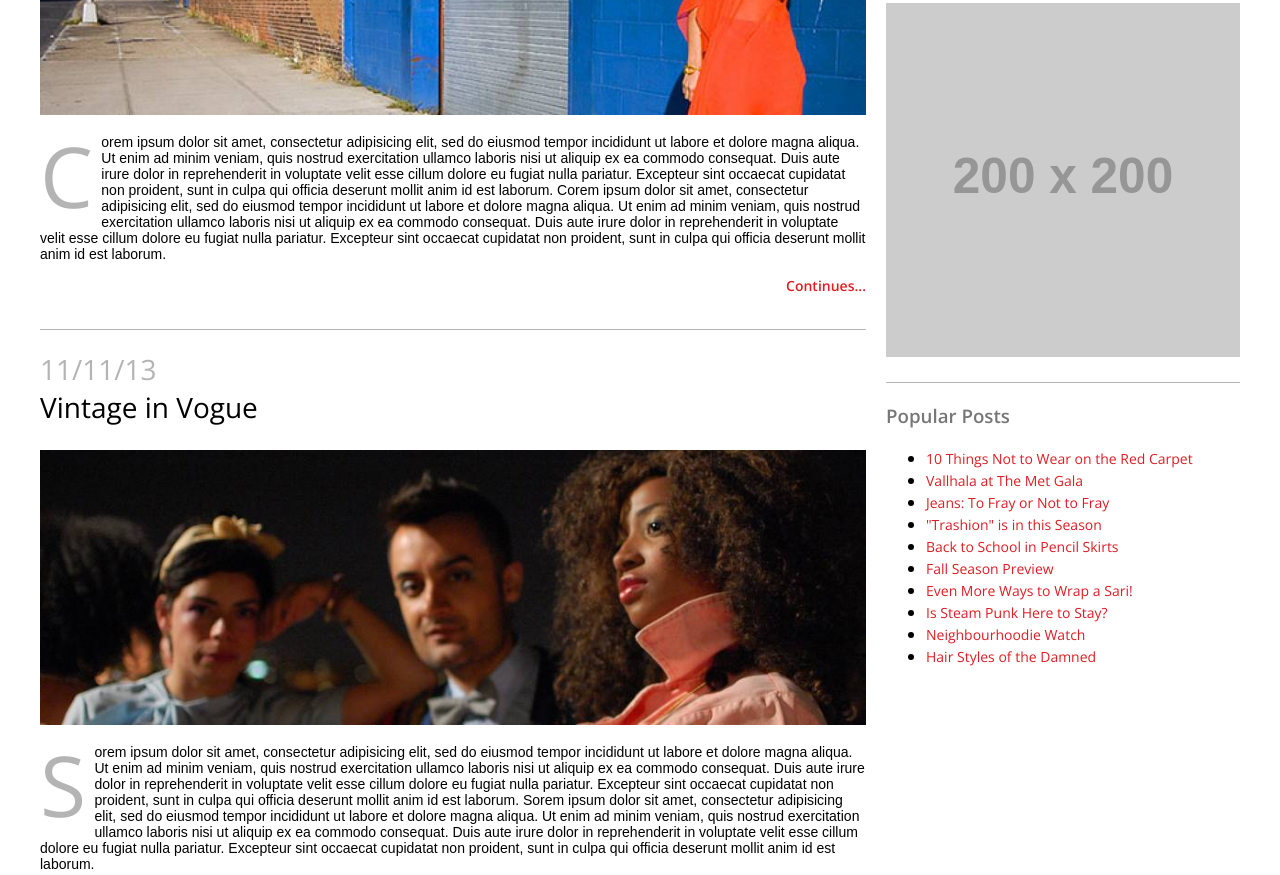
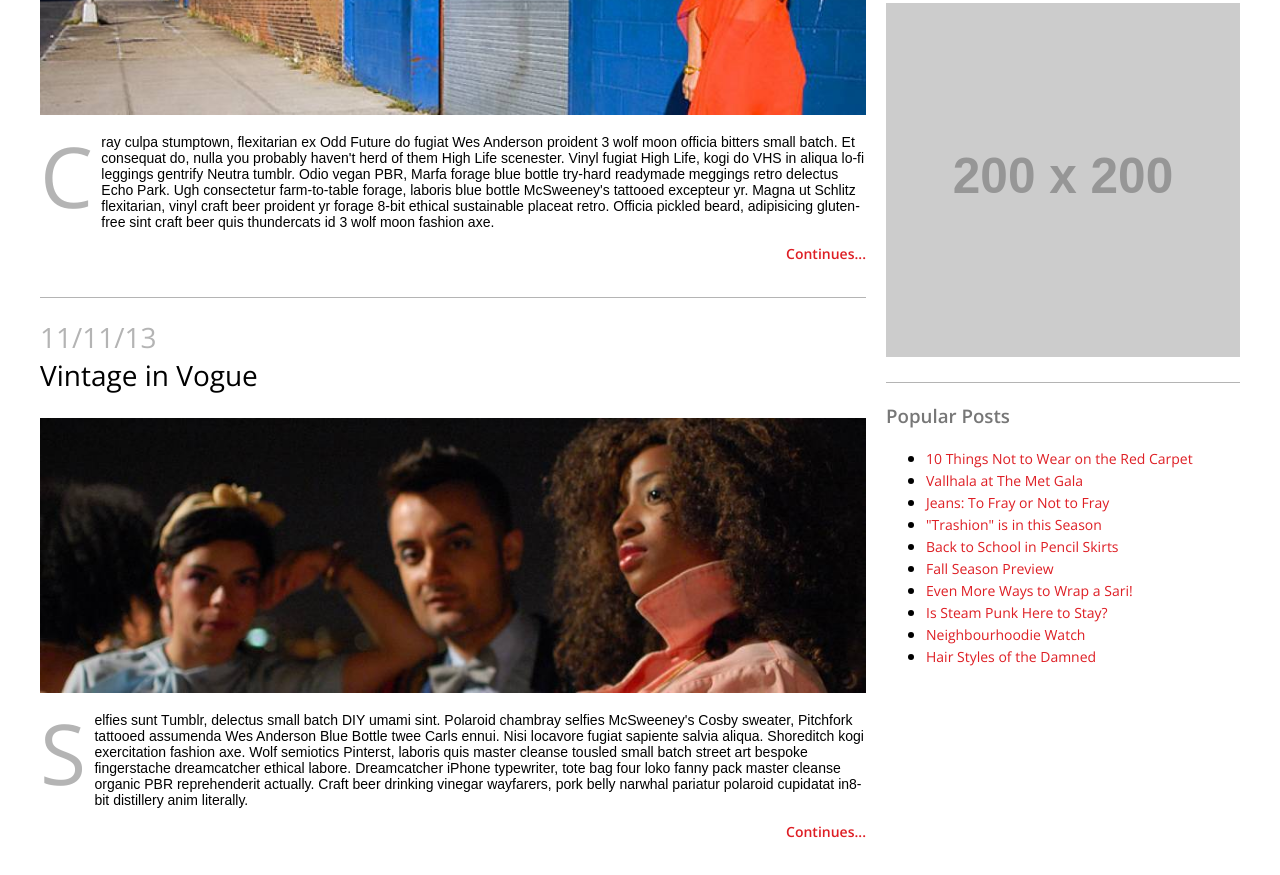
Before and after one commit to Sonna/fashion_css, a plain HTML site: page index.html in a window 1280 px wide. Shown: the part 427-1302 px from the top of the page. Drawn offline with nearby package versions, Linux system fonts and the light colour scheme; placeholder pictures from the web are drawn by us.

Commit message:
Update article text to match mockup example
Update the article text to match the mockup example in order to better
update the styles to best match it.

```diff
--- a/index.html
+++ b/index.html
@@ -31,18 +31,14 @@
         <h1>On the Street in Brooklyn</h1>
         <img src="images/fashion_photo.jpeg">
         <p class="leading">
-          Corem ipsum dolor sit amet, consectetur adipisicing elit, sed do eiusmod
-          tempor incididunt ut labore et dolore magna aliqua. Ut enim ad minim veniam,
-          quis nostrud exercitation ullamco laboris nisi ut aliquip ex ea commodo
-          consequat. Duis aute irure dolor in reprehenderit in voluptate velit esse
-          cillum dolore eu fugiat nulla pariatur. Excepteur sint occaecat cupidatat non
-          proident, sunt in culpa qui officia deserunt mollit anim id est laborum.
-          Corem ipsum dolor sit amet, consectetur adipisicing elit, sed do eiusmod
-          tempor incididunt ut labore et dolore magna aliqua. Ut enim ad minim veniam,
-          quis nostrud exercitation ullamco laboris nisi ut aliquip ex ea commodo
-          consequat. Duis aute irure dolor in reprehenderit in voluptate velit esse
-          cillum dolore eu fugiat nulla pariatur. Excepteur sint occaecat cupidatat non
-          proident, sunt in culpa qui officia deserunt mollit anim id est laborum.
+          Cray culpa stumptown, flexitarian ex Odd Future do fugiat Wes Anderson proident 3
+          wolf moon officia bitters small batch. Et consequat do, nulla you probably haven't
+          herd of them High Life scenester. Vinyl fugiat High Life, kogi do VHS in aliqua lo-fi
+          leggings gentrify Neutra tumblr. Odio vegan PBR, Marfa forage blue bottle try-hard
+          readymade meggings retro delectus Echo Park. Ugh consectetur farm-to-table forage,
+          laboris blue bottle McSweeney's tattooed excepteur yr. Magna ut Schlitz flexitarian, vinyl
+          craft beer proident yr forage 8-bit ethical sustainable placeat retro. Officia pickled beard,
+          adipisicing gluten-free sint craft beer quis thundercats id 3 wolf moon fashion axe.
         </p>
         <p class="read-more">
           <a href="#">Continues...</a>
@@ -53,18 +49,14 @@
         <h1>Vintage in Vogue</h1>
         <img src="images/fashion_photo2.jpeg">
         <p class="leading">
-          Sorem ipsum dolor sit amet, consectetur adipisicing elit, sed do eiusmod
-          tempor incididunt ut labore et dolore magna aliqua. Ut enim ad minim veniam,
-          quis nostrud exercitation ullamco laboris nisi ut aliquip ex ea commodo
-          consequat. Duis aute irure dolor in reprehenderit in voluptate velit esse
-          cillum dolore eu fugiat nulla pariatur. Excepteur sint occaecat cupidatat non
-          proident, sunt in culpa qui officia deserunt mollit anim id est laborum.
-          Sorem ipsum dolor sit amet, consectetur adipisicing elit, sed do eiusmod
-          tempor incididunt ut labore et dolore magna aliqua. Ut enim ad minim veniam,
-          quis nostrud exercitation ullamco laboris nisi ut aliquip ex ea commodo
-          consequat. Duis aute irure dolor in reprehenderit in voluptate velit esse
-          cillum dolore eu fugiat nulla pariatur. Excepteur sint occaecat cupidatat non
-          proident, sunt in culpa qui officia deserunt mollit anim id est laborum.
+          Selfies sunt Tumblr, delectus small batch DIY umami sint. Polaroid chambray selfies
+          McSweeney's Cosby sweater, Pitchfork tattooed assumenda Wes Anderson Blue
+          Bottle twee Carls ennui. Nisi locavore fugiat sapiente salvia aliqua. Shoreditch kogi
+          exercitation fashion axe. Wolf semiotics Pinterst, laboris quis master cleanse
+          tousled small batch street art bespoke fingerstache dreamcatcher ethical labore.
+          Dreamcatcher iPhone typewriter, tote bag four loko fanny pack master cleanse organic PBR
+          reprehenderit actually. Craft beer drinking vinegar wayfarers, pork belly narwhal pariatur
+          polaroid cupidatat in8-bit distillery anim literally.
         </p>
         <p class="read-more">
           <a href="#">Continues...</a>
```
